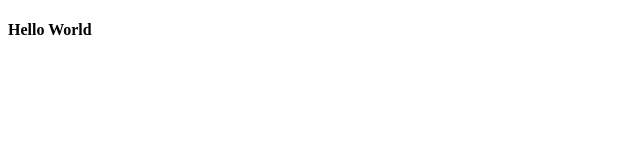
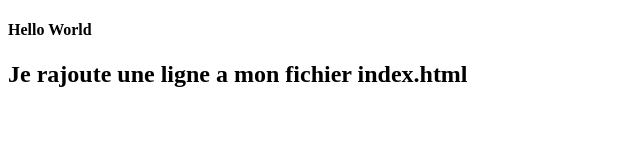
Before and after one commit to JMiladi1/nouvelle_repository, a plain HTML site: page index.html in a window 1280 px wide. Shown: the whole page, without its empty margins (0-640 px from the left). Drawn offline with Linux system fonts and the light colour scheme.

Commit message:
j'explique pk je modifier index.html

```diff
--- a/index.html
+++ b/index.html
@@ -5,5 +5,6 @@
     </head>
     <body>
         <h4> Hello World</h4>
+        <h2> Je rajoute une ligne a mon fichier index.html</h2>
     </body>
 </html>
```
